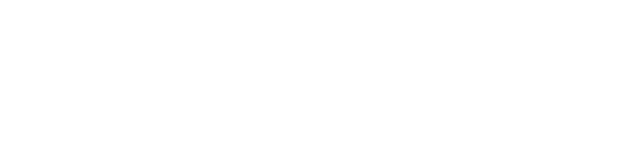
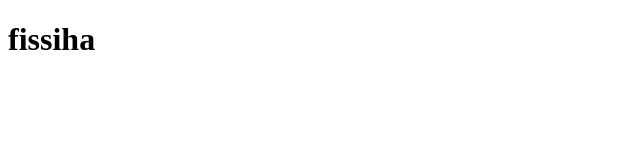
Before and after one commit to nanbont/new-group-repo, a plain HTML site: page index.html in a window 1280 px wide. Shown: the whole page, without its empty margins (0-640 px from the left). Drawn offline with Linux system fonts and the light colour scheme.

Commit message:
my update to group

```diff
--- a/index.html
+++ b/index.html
@@ -6,6 +6,6 @@
     <title>group rep</title>
 </head>
 <body>
-
+    <h1>fissiha</h1>
 </body>
 </html>
```
